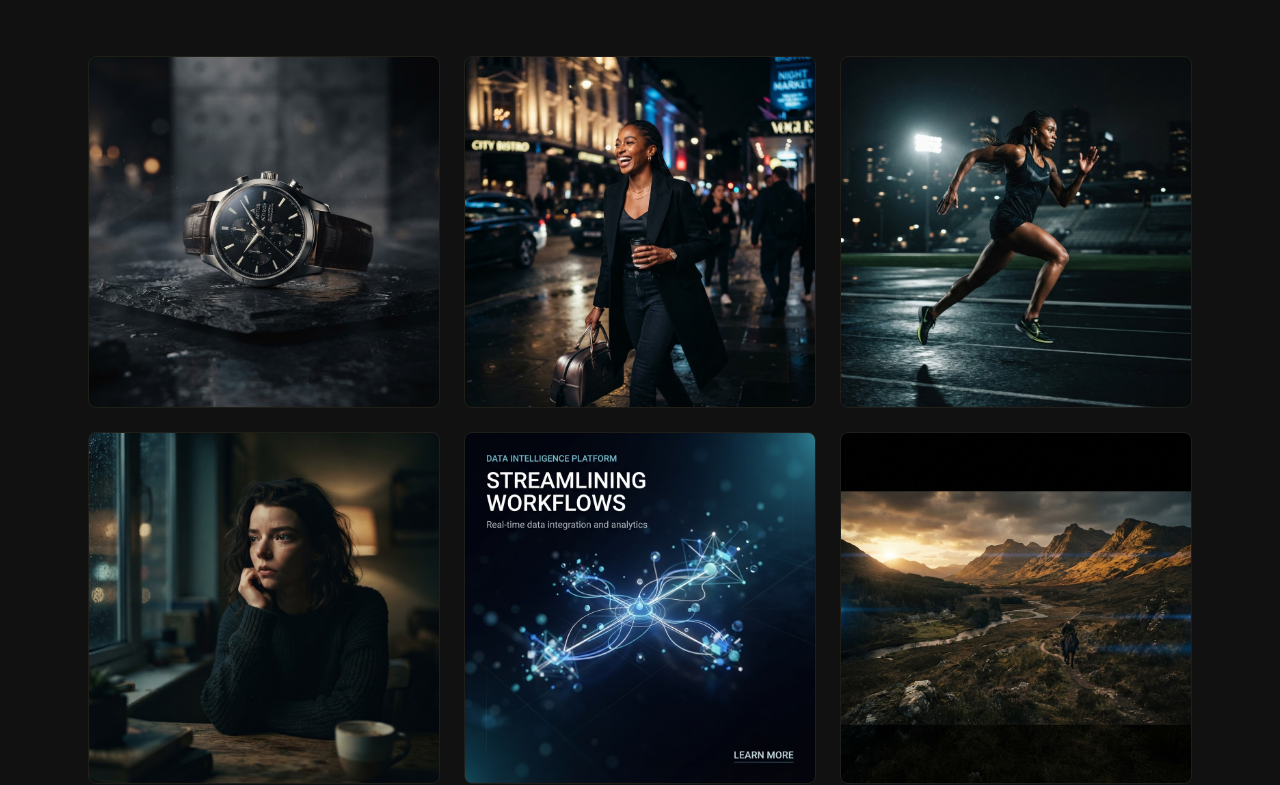
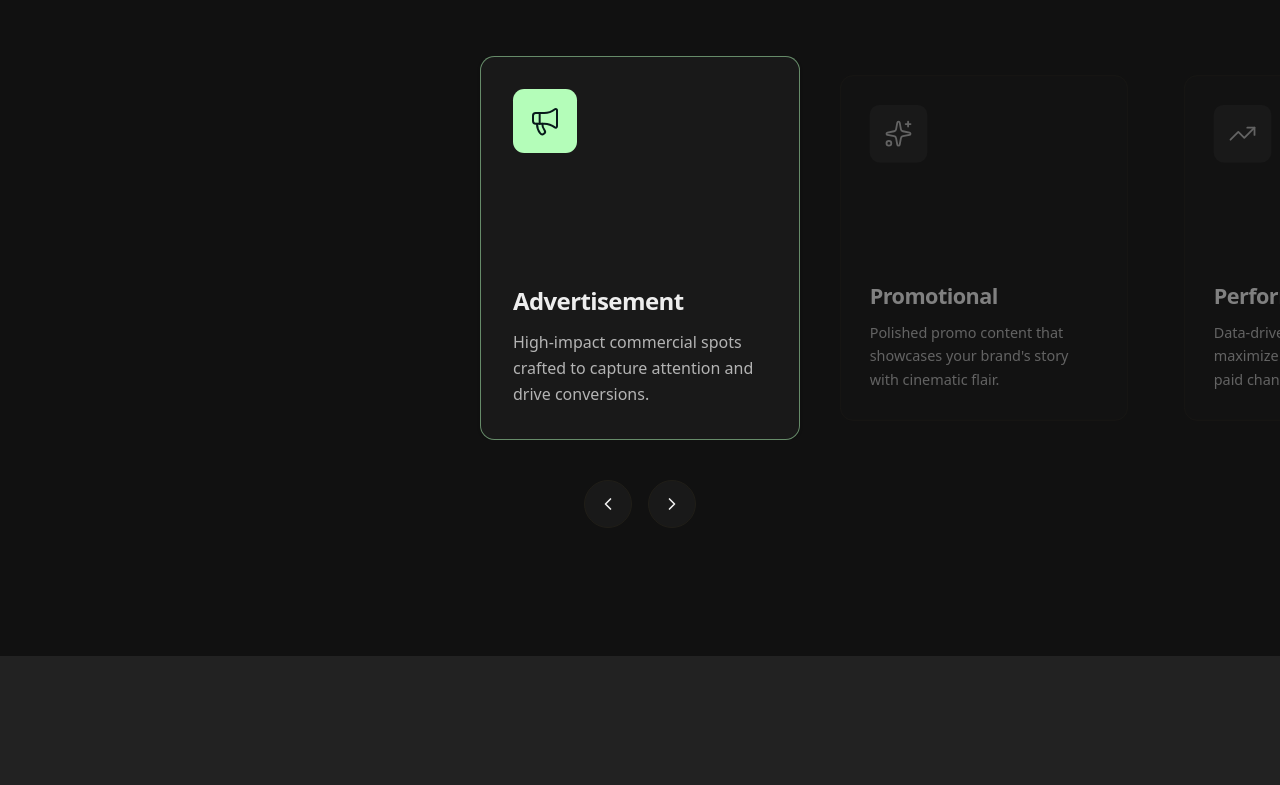
Before and after one commit to asafbzmedia/v0-kakadu-studio, a Next.js app: page / in a window 1280 px wide. Shown: the part 3509-4294 px from the top of the page. Built offline with nearby package versions, Linux system fonts and the light colour scheme.

Commit message:
feat: revamp services section with interactive carousel and icons
Co-authored-by: asafbzmedia <288122459+asafbzmedia@users.noreply.github.com>

```diff
--- a/components/services.tsx
+++ b/components/services.tsx
@@ -1,49 +1,125 @@
-import Image from "next/image"
+"use client"
 
-const gallery = [
-  { image: "/images/project-1.png", title: "Advertisement" },
-  { image: "/images/project-2.png", title: "Promotional" },
-  { image: "/images/project-3.png", title: "Performance" },
-  { image: "/images/project-4.png", title: "Vertical micro-drama" },
-  { image: "/images/project-5.png", title: "Explainer" },
-  { image: "/images/project-6.png", title: "Short Film" },
+import { useState } from "react"
+import {
+  Megaphone,
+  Sparkles,
+  TrendingUp,
+  Clapperboard,
+  Lightbulb,
+  Film,
+  ChevronLeft,
+  ChevronRight,
+} from "lucide-react"
+
+const services = [
+  {
+    icon: Megaphone,
+    title: "Advertisement",
+    description: "High-impact commercial spots crafted to capture attention and drive conversions.",
+  },
+  {
+    icon: Sparkles,
+    title: "Promotional",
+    description: "Polished promo content that showcases your brand's story with cinematic flair.",
+  },
+  {
+    icon: TrendingUp,
+    title: "Performance",
+    description: "Data-driven creative built to maximize engagement across paid channels.",
+  },
+  {
+    icon: Clapperboard,
+    title: "Vertical micro-drama",
+    description: "Short-form episodic narratives designed for mobile-first audiences.",
+  },
+  {
+    icon: Lightbulb,
+    title: "Explainer",
+    description: "Clear, engaging videos that break down complex ideas into simple stories.",
+  },
+  {
+    icon: Film,
+    title: "Short Film",
+    description: "Original cinematic pieces that push the boundaries of AI-driven storytelling.",
+  },
 ]
 
 export function Services() {
+  const [active, setActive] = useState(0)
+
+  const prev = () => setActive((i) => (i === 0 ? services.length - 1 : i - 1))
+  const next = () => setActive((i) => (i === services.length - 1 ? 0 : i + 1))
+
   return (
-    <section id="services" className="py-24 md:py-32">
+    <section id="services" className="overflow-hidden py-24 md:py-32">
       <div className="mx-auto max-w-6xl px-4 md:px-6">
         {/* Header */}
         <div className="mb-12 md:mb-16">
-          <p className="mb-4 text-sm font-medium uppercase tracking-wider text-muted-foreground">
-            Services
-          </p>
-          <h2 className="max-w-3xl text-3xl font-bold tracking-tight text-foreground md:text-4xl lg:text-5xl">
+          <p className="mb-4 text-sm font-medium uppercase tracking-wider text-muted-foreground">Services</p>
+          <h2 className="max-w-3xl text-balance text-3xl font-bold tracking-tight text-foreground md:text-4xl lg:text-5xl">
             Video production tailored to your needs
           </h2>
         </div>
+      </div>
 
-        {/* Image thumbnail gallery */}
-        <div className="grid grid-cols-2 gap-4 md:grid-cols-3 md:gap-6">
-          {gallery.map((item) => (
-            <figure
-              key={item.title}
-              className="group relative aspect-square overflow-hidden rounded-lg border border-border bg-muted"
-            >
-              <Image
-                src={item.image || "/placeholder.svg"}
-                alt={item.title}
-                fill
-                sizes="(max-width: 768px) 50vw, 33vw"
-                className="object-cover transition-transform duration-500 group-hover:scale-105"
-              />
-              <div className="absolute inset-0 bg-gradient-to-t from-black/70 via-black/10 to-transparent opacity-0 transition-opacity duration-300 group-hover:opacity-100" />
-              <figcaption className="absolute bottom-0 left-0 right-0 translate-y-2 p-4 text-sm font-medium text-white opacity-0 transition-all duration-300 group-hover:translate-y-0 group-hover:opacity-100 md:text-base">
-                {item.title}
-              </figcaption>
-            </figure>
-          ))}
+      {/* Carousel viewport */}
+      <div className="relative flex w-full overflow-hidden">
+        <div
+          className="flex items-center transition-transform duration-500 ease-out"
+          style={{ transform: `translateX(calc(50vw - ${active} * 21.5rem - 10.75rem))` }}
+        >
+          {services.map((service, index) => {
+            const Icon = service.icon
+            const isActive = index === active
+            return (
+              <button
+                key={service.title}
+                type="button"
+                onClick={() => setActive(index)}
+                aria-label={`View ${service.title}`}
+                aria-current={isActive}
+                className={`mx-3 flex h-96 w-80 shrink-0 flex-col rounded-2xl border p-8 text-left transition-all duration-500 ${
+                  isActive
+                    ? "scale-100 border-primary/50 bg-card opacity-100 shadow-2xl shadow-primary/10"
+                    : "scale-90 border-border bg-card/50 opacity-50 hover:opacity-75"
+                }`}
+              >
+                <div
+                  className={`mb-6 flex h-16 w-16 items-center justify-center rounded-xl transition-colors duration-500 ${
+                    isActive ? "bg-primary text-primary-foreground" : "bg-muted text-muted-foreground"
+                  }`}
+                >
+                  <Icon className="h-8 w-8" strokeWidth={1.5} />
+                </div>
+                <div className="mt-auto">
+                  <h3 className="mb-3 text-2xl font-bold tracking-tight text-foreground">{service.title}</h3>
+                  <p className="text-pretty leading-relaxed text-muted-foreground">{service.description}</p>
+                </div>
+              </button>
+            )
+          })}
         </div>
+      </div>
+
+      {/* Navigation arrows */}
+      <div className="mt-10 flex items-center justify-center gap-4">
+        <button
+          type="button"
+          onClick={prev}
+          aria-label="Previous service"
+          className="flex h-12 w-12 items-center justify-center rounded-full border border-border bg-card text-foreground transition-colors hover:border-primary/50 hover:bg-muted"
+        >
+          <ChevronLeft className="h-5 w-5" />
+        </button>
+        <button
+          type="button"
+          onClick={next}
+          aria-label="Next service"
+          className="flex h-12 w-12 items-center justify-center rounded-full border border-border bg-card text-foreground transition-colors hover:border-primary/50 hover:bg-muted"
+        >
+          <ChevronRight className="h-5 w-5" />
+        </button>
       </div>
     </section>
   )
```
